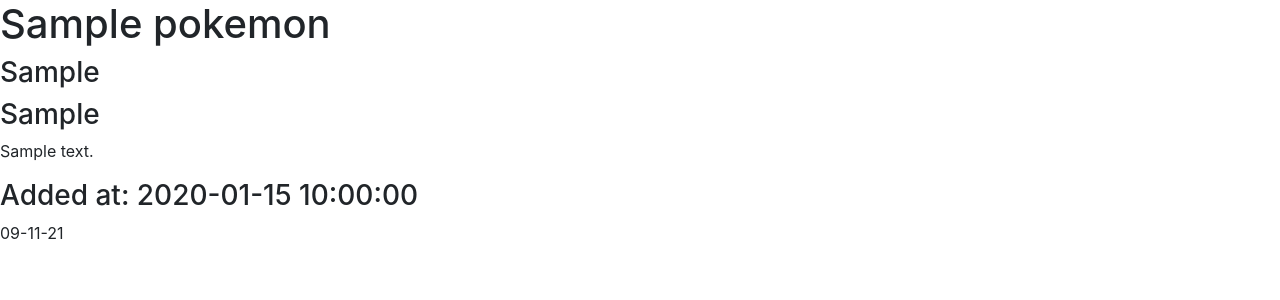
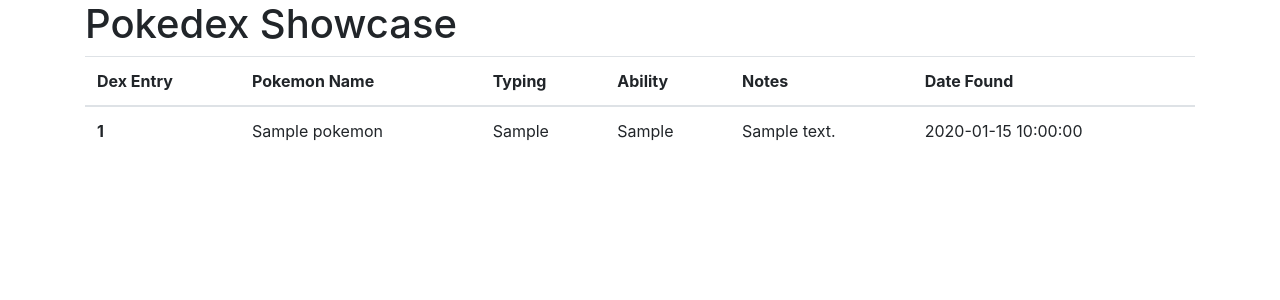
Before and after one commit to DeoDurant/WebDevProject, a PHP site: page / in a window 1280 px wide. Shown: the part 56-356 px from the top of the page. Run offline with PHP 8.4, Linux system fonts and the light colour scheme; tables that the repository leaves empty or names only in its code hold one stand-in row (values such as "Sample post"); some libraries are stand-ins or nearby versions.

Commit message:
Implemented a table to show the data.

```diff
--- a/index.php
+++ b/index.php
@@ -2,7 +2,7 @@
 
 require('connect.php');
 
-$query = "SELECT * FROM pokemon ORDER BY id ASC LIMIT 5";
+$query = "SELECT * FROM pokemon ORDER BY id ASC LIMIT 10";
 $statement = $db->prepare($query);
 $statement->execute();
 ?>
@@ -13,77 +13,47 @@
 <head>
     <meta charset="utf-8">
     <title>Professor Oak's Pokedex - Home</title>
-    <link rel="stylesheet" href="https://maxcdn.bootstrapcdn.com/bootstrap/4.0.0/css/bootstrap.min.css" integrity="sha384-Gn5384xqQ1aoWXA+058RXPxPg6fy4IWvTNh0E263XmFcJlSAwiGgFAW/dAiS6JXm" crossorigin="anonymous">
+    <link rel="stylesheet" href="styles.css">
+    <link rel="stylesheet" href="https://stackpath.bootstrapcdn.com/bootstrap/4.1.3/css/bootstrap.min.css" integrity="sha384-MCw98/SFnGE8fJT3GXwEOngsV7Zt27NXFoaoApmYm81iuXoPkFOJwJ8ERdknLPMO" crossorigin="anonymous">
+    <link rel="stylesheet" href="https://cdnjs.cloudflare.com/ajax/libs/font-awesome/4.7.0/css/font-awesome.min.css">
+    <link rel="preconnect" href="https://fonts.googleapis.com">
+    <link rel="preconnect" href="https://fonts.gstatic.com" crossorigin>
+    <link href="https://fonts.googleapis.com/css2?family=Nunito:wght@200;400&display=swap" rel="stylesheet">
+    <script src="https://code.jquery.com/jquery-3.2.1.slim.min.js" integrity="sha384-KJ3o2DKtIkvYIK3UENzmM7KCkRr/rE9/Qpg6aAZGJwFDMVNA/GpGFF93hXpG5KkN" crossorigin="anonymous"></script>
+    <script src="https://maxcdn.bootstrapcdn.com/bootstrap/4.0.0/js/bootstrap.min.js" integrity="sha384-JZR6Spejh4U02d8jOt6vLEHfe/JQGiRRSQQxSfFWpi1MquVdAyjUar5+76PVCmYl" crossorigin="anonymous"></script>
 </head>
 
 <body>
-    <div class="header">
-        <div class="menu-bar">
-            <nav class="navbar navbar-expand-lg navbar-light bg-light">
-                <a class="navbar-brand" href="#">Professor Oak's Pokedex</a>
-                <button class="navbar-toggler" type="button" data-toggle="collapse" data-target="#navbarNav" aria-controls="navbarNav" aria-expanded="false" aria-label="Toggle navigation">
-                    <i class="fa fa-bars"></i>
-                </button>
-                <div class="collapse navbar-collapse" id="navbarNav">
-                    <ul class="navbar-nav ml-auto">
-                        <li class="nav-item active">
-                            <a class="nav-link" href="index.php">Home <span class="sr-only">(current)</span></a>
-                        </li>
-                        <li class="nav-item">
-                            <a class="nav-link" href="discussion.php">Discussion</a>
-                        </li>
-                        <li class="nav-item">
-                            <a class="nav-link" href="createPokemon.php">New Pokemon</a>
-                        </li>
-                        <li class="nav-item">
-                            <a class="nav-link" href="createPost.php">New Post</a>
-                        </li>
-                    </ul>
-                </div>
-            </nav>
-        </div>
-    </div>
+    <?php include('navbar.php'); ?>
+    <div class="container">
+        <h1>Pokedex Showcase</h1>
+        <?php if ($statement->rowCount() == 0) : ?>
+            <li><?= "No posts here"; ?></li>
+        <?php endif ?>
 
-    <section>
-        <!-- <section>
-            <h1><a href="index.php">Home</a></h1>
-        </section>
-
-        <ul>
-            <li><a href="index.php" class="active">Pokedex</a></li>
-            <li><a href="discussion.php">Discussion</a></li>
-            <li><a href="createPokemon.php">New Pokemon</a></li>
-            <li><a href="createPost.php">New Post</a></li>
-        </ul> -->
-
-        <section>
-            <?php if ($statement->rowCount() == 0) : ?>
-                <li><?= "No posts here"; ?></li>
-            <?php endif ?>
+        <table class="table table-hover">
+            <thead>
+                <tr>
+                    <th>Dex Entry</th>
+                    <th>Pokemon Name</th>
+                    <th>Typing</th>
+                    <th>Ability</th>
+                    <th>Notes</th>
+                    <th>Date Found</th>
+                </tr>
+            </thead>
+            <tbody>
             <?php while ($row = $statement->fetch()) : ?>
-                <h1><?= $row['name'] ?></h1>
-                <h3><?= $row['typing'] ?></h3>
-                <h3><?= $row['ability'] ?></h3>
-                <section>
-                    <?php if (strlen($row['notes']) > 200) : ?>
-                        <p><?= substr($row['notes'], 0, 200); ?>Read Full Post</p>
-                    <?php else : ?>
-                        <p><?= $row['notes'] ?></p>
-                    <?php endif ?>
-                </section>
-                <h3>Added at: <?= $row['datetime'] ?></h3>
-            <?php endwhile ?>
-        </section>
-        <section>
-            <?php echo (date('d-m-y')); ?>
-        </section>
-    </section>
-
-
-
-    <script src="https://code.jquery.com/jquery-3.2.1.slim.min.js" integrity="sha384-KJ3o2DKtIkvYIK3UENzmM7KCkRr/rE9/Qpg6aAZGJwFDMVNA/GpGFF93hXpG5KkN" crossorigin="anonymous"></script>
-    <script src="https://cdnjs.cloudflare.com/ajax/libs/popper.js/1.12.9/umd/popper.min.js" integrity="sha384-ApNbgh9B+Y1QKtv3Rn7W3mgPxhU9K/ScQsAP7hUibX39j7fakFPskvXusvfa0b4Q" crossorigin="anonymous"></script>
-    <script src="https://maxcdn.bootstrapcdn.com/bootstrap/4.0.0/js/bootstrap.min.js" integrity="sha384-JZR6Spejh4U02d8jOt6vLEHfe/JQGiRRSQQxSfFWpi1MquVdAyjUar5+76PVCmYl" crossorigin="anonymous"></script>
+                <tr>
+                    <th scope="row"><?= $row['id'] ?></th>
+                    <td><?= $row['name'] ?></td>
+                    <td><?= $row['typing'] ?></td>
+                    <td><?= $row['ability'] ?></td>
+                    <td><?= $row['notes'] ?></td>
+                    <td><?= $row['datetime'] ?></td>
+                </tr>
+                <?php endwhile ?>
+            </tbody>
+        </table>
 </body>
-
 </html>
```
